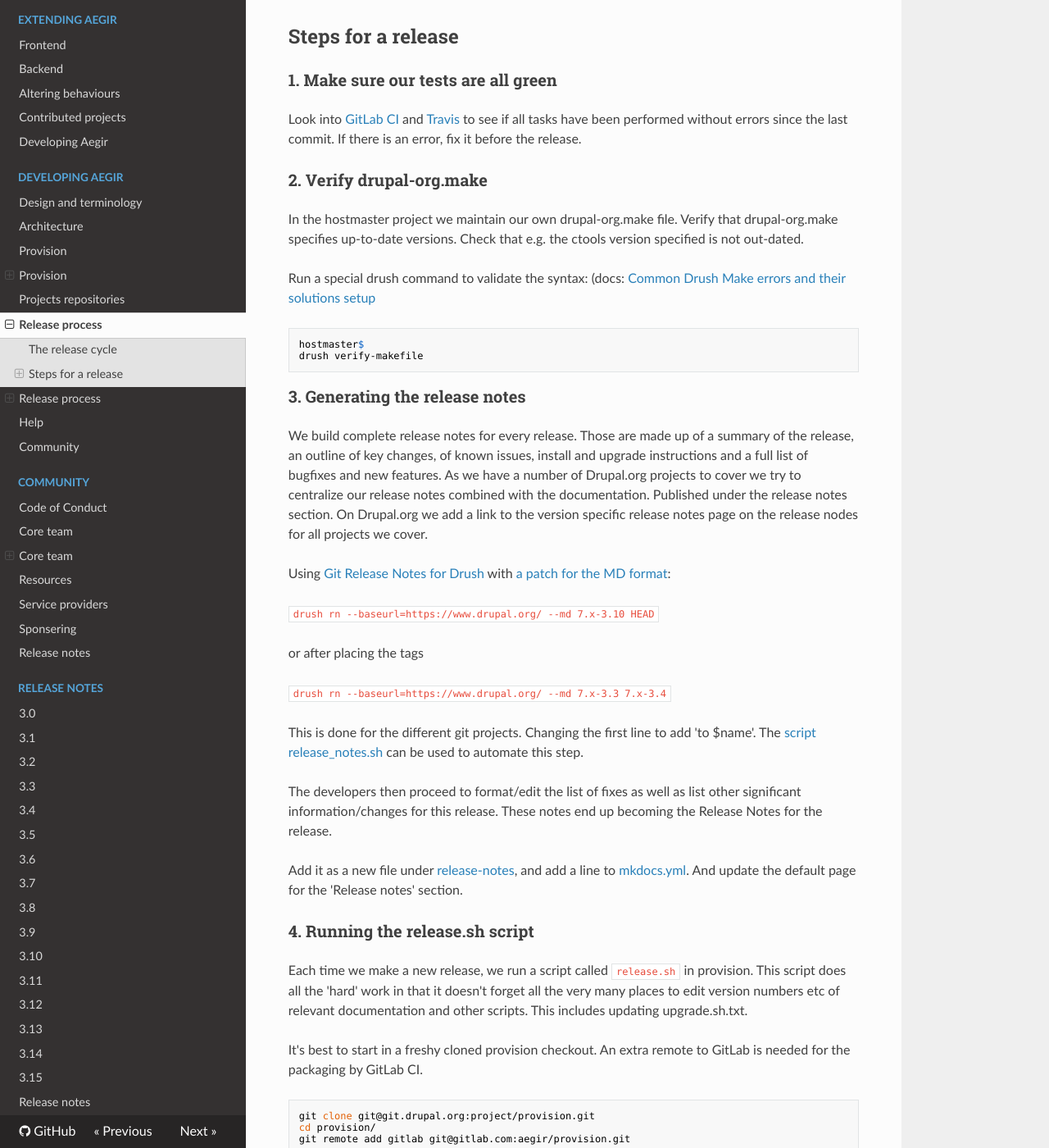
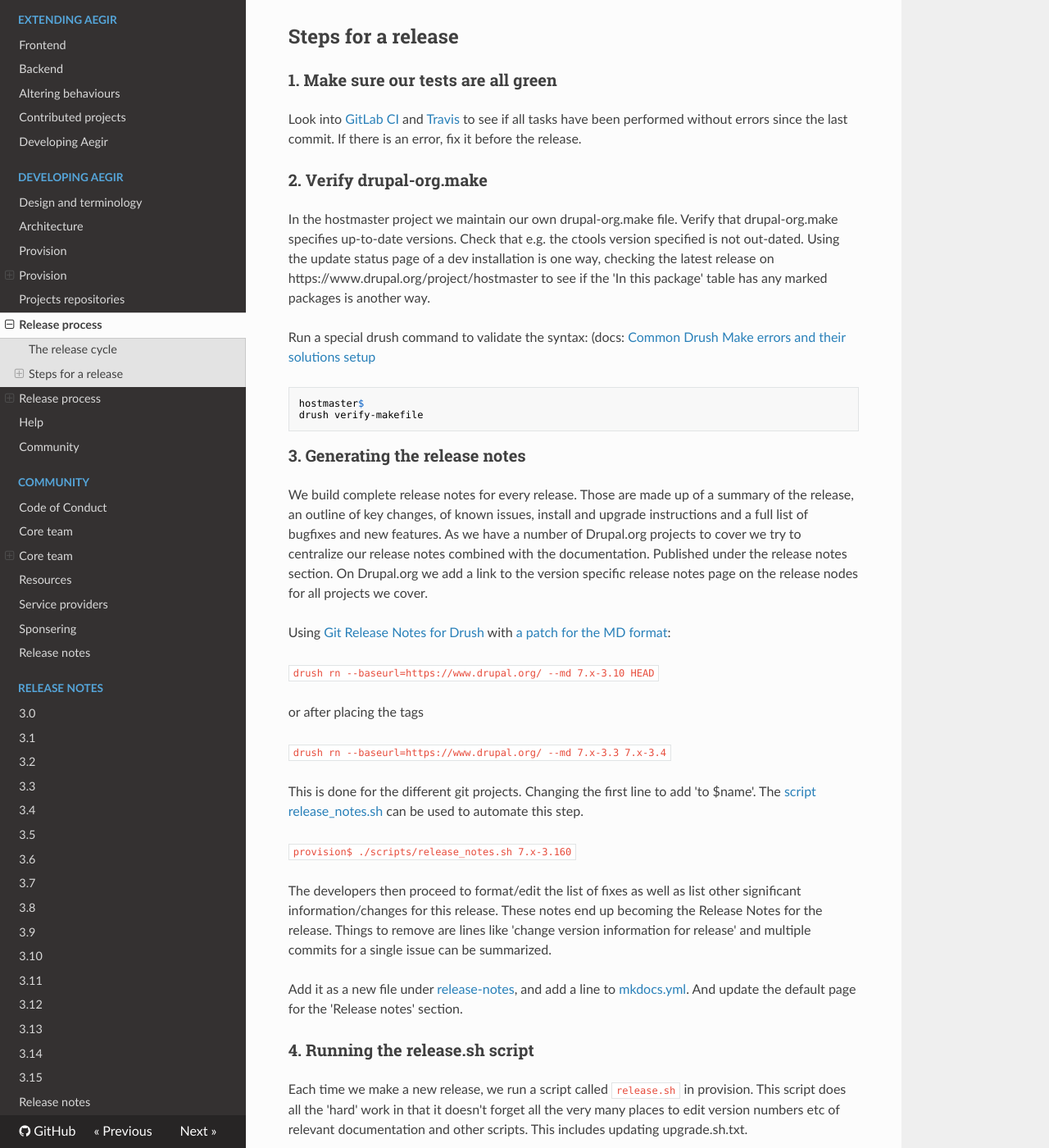
Before and after one commit to aegir-project/documentation, an MkDocs documentation site: the page built from docs/community/release-process.md, in a window 1280 px wide and 1400 px high, scrolled down 1283 px. Shown: the whole window at 82% size. Built offline with MkDocs 1.6.1, drawn with Linux system fonts in a browser that asks for light colours; nearby versions of some CDN libraries; old or Windows-style settings are respelled for this version of MkDocs.

Commit message:
release tweaks

````diff
--- a/docs/community/release-process.md
+++ b/docs/community/release-process.md
@@ -28,6 +28,7 @@
 ### 2. Verify drupal-org.make
 
 In the hostmaster project we maintain our own drupal-org.make file. Verify that drupal-org.make specifies up-to-date versions. Check that e.g. the ctools version specified is not out-dated.
+Using the update status page of a dev installation is one way, checking the latest release on https://www.drupal.org/project/hostmaster to see if the 'In this package' table has any marked packages is another way.
 
 Run a special drush command to validate the syntax: (docs: [Common Drush Make errors and their solutions](https://www.drupal.org/docs/develop/packaging-a-distribution/how-to-set-up-drupalorg-drush) [setup](https://www.drupal.org/node/1432190)
 ```
@@ -53,7 +54,10 @@
 This is done for the different git projects. Changing the first line to add 'to $name'.
 The [script release_notes.sh](http://cgit.drupalcode.org/provision/tree/scripts/release_notes.sh) can be used to automate this step.
 
+`provision$ ./scripts/release_notes.sh 7.x-3.160`
+
 The developers then proceed to format/edit the list of fixes as well as list other significant information/changes for this release. These notes end up becoming the Release Notes for the release.
+Things to remove are lines like 'change version information for release' and multiple commits for a single issue can be summarized.
 
 Add it as a new file under [release-notes](https://github.com/aegir-project/documentation/tree/3.x/docs/release-notes), and add a line to [mkdocs.yml](https://github.com/aegir-project/documentation/blob/3.x/mkdocs.yml). And update the default page for the 'Release notes' section.
 
````
